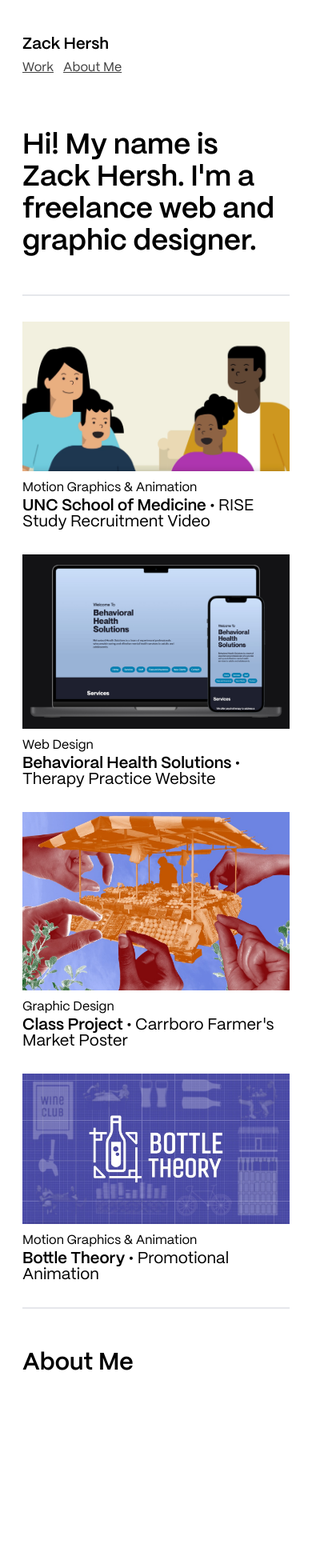
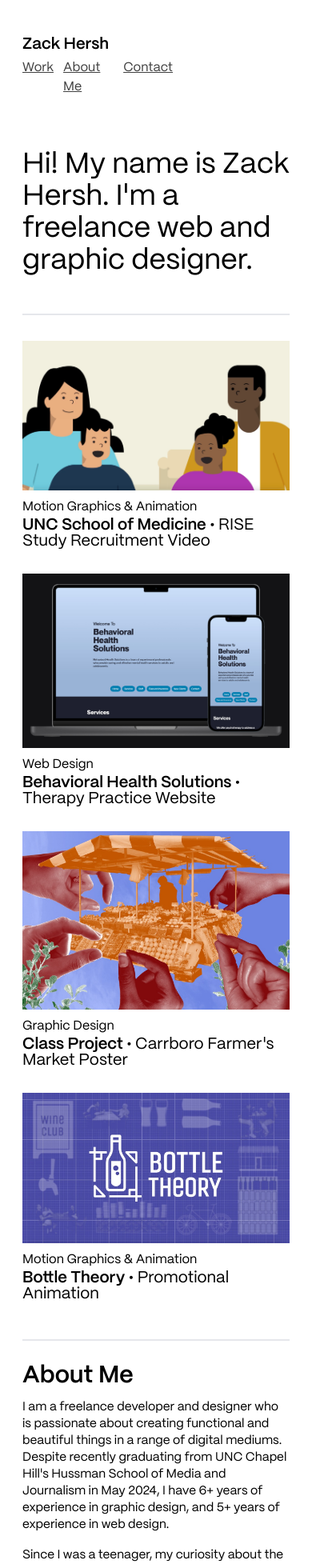
Before and after one commit to zackshersh/freelance, a React (Create React App) app: page / in a window 390 px wide. Shown: the top 1955 px of the page at 80% size. Before the commit the page ends 1796 px from the top, so only its background shows below. Built offline with nearby package versions, Linux system fonts and the light colour scheme.

Commit message:
added about me content and fleshed out styling

```diff
--- a/src/HomePage.js
+++ b/src/HomePage.js
@@ -3,6 +3,7 @@
 import TitleCard2 from "./components/TitleCard2";
 import Work from './components/Work';
 import About from './components/About';
+import Contact from './components/Contact';
 
 function HomePage(props) {
     return (
@@ -10,6 +11,7 @@
             <TitleCard2 />
             <Work />
             <About />
+            <Contact />
         </div>
     );
 }
--- a/src/components/About.js
+++ b/src/components/About.js
@@ -2,8 +2,18 @@
 
 function About(props) {
     return (
-        <div className='border-t-2 py-12'>
+        <div className='border-t-2 py-6 mt-12'>
             <h3 id="about-anchor" className='text-3xl font-bold'>About Me</h3>
+            <section className='mt-3 md:flex justify-between'>
+                <div className='md:w-2/3 *:leading-snug'>
+                    <p className='text-[0.96rem]'>I am a freelance developer and designer who is passionate about creating functional and beautiful things in a range of digital mediums. Despite recently graduating from UNC Chapel Hill's Hussman School of Media and Journalism in May 2024, I have 6+ years of experience in graphic design, and 5+ years of experience in web design.</p>
+                    <p className='mt-4 text-[0.96rem]'>Since I was a teenager, my curiosity about the aesthetic and functional sides of design has pushed my individual exploration of graphics and coding, which I expanded upon in my studies at UNC, as well as my experiences working at Runaway Clothing, Guidehouse Consulting, and UNC's Blue Sky Innovation Lab.</p>
+                    <p className='mt-4 text-xl'>These days, I am applying my passion and abilities to working with businesses and individuals to create beautiful pieces of graphic, branding, and web design!</p>
+                </div>
+                <div className='flex flex-row md:flex-col *:underline *:decoration-green-400 *:px-1 *:text-lg'>
+                    <a className='hover:bg-green-400 transition-colors' href='./media/Zack Hersh Resume.pdf'>Resume</a>
+                </div>
+            </section>
         </div>
     );
 }
--- /dev/null
+++ b/src/components/Contact.js
@@ -0,0 +1,12 @@
+import React from 'react';
+
+function Contact(props) {
+    return (
+        <div className='border-t-2 py-6 mt-12'>
+            <h3 id="contact-anchor" className='text-2xl'>You can contact me at</h3>
+            <a href='mailto: zackshersh@gmail.com' className='text-3xl sm:text-[5vw] md:text-[4.5vw] mt-1 block'><span className='underline decoration-green-400'>zackshersh@gmail.com</span> →</a>
+        </div>
+    );
+}
+
+export default Contact;
--- a/src/components/MiniNav.js
+++ b/src/components/MiniNav.js
@@ -44,6 +44,7 @@
             <div className='flex sm:flex-col mb-4 mt-1 sm:mt-3'>
                 <NavOption index={0} selected={index} setSelected={setIndex} text={"Work"} scrollTo={"work-anchor"} wide={true} />
                 <NavOption index={1} selected={index} setSelected={setIndex} text={"About Me"} scrollTo={"about-anchor"} wide={false} />
+                <NavOption index={2} selected={index} setSelected={setIndex} text={"Contact"} scrollTo={"contact-anchor"} wide={false} />
             </div>
         </nav>
         </div>
--- a/src/components/TitleCard2.js
+++ b/src/components/TitleCard2.js
@@ -3,7 +3,7 @@
 function TitleCard2(props) {
     return (
         <div className='py-12 border-b-2'>
-            <h1 className='text-4xl font-bold'>Hi! My name is Zack Hersh. I'm a freelance web and graphic designer.</h1>
+            <h1 className='text-4xl '>Hi! My name is <span className=''>Zack Hersh</span>. I'm a freelance web and graphic designer.</h1>
         </div>
     );
 }
--- a/src/components/Work.js
+++ b/src/components/Work.js
@@ -14,8 +14,8 @@
     }
     console.log(data);
     return (
-        <div onMouseDown={handleMouseDown} className='my-8'>
-            <img src={"./media/" + data.thumbnail} />
+        <div onMouseDown={handleMouseDown} className='my-8 cursor-pointer'>
+            <img className='w-full hover:opacity-80 hover:scale-[0.99] transition-all' src={"./media/" + data.thumbnail} />
             <div className='mt-2'>
                 <p>{data.medium}</p>
                 <h3 className='text-xl mt-[0px] leading-none'> <b className='font-bold'>{data.client}</b> • {data.title}</h3>
--- a/src/routes/Root.js
+++ b/src/routes/Root.js
@@ -8,7 +8,7 @@
         <div className="sm:flex p-7 relative ">
             <MiniNav />
             <ScrollRestoration />
-            <main>
+            <main className=''>
                 <Outlet />
             </main>
         </div>
--- a/src/workData.json
+++ b/src/workData.json
@@ -54,7 +54,7 @@
         "client": "Class Project",
         "medium": "Graphic Design",
         "thumbnail": "farmersmarket-thumbnail.jpg",
-        "description": "A project in one of my graphic design classes at UNC Chapel Hill, tasked us with designing two posters for a local event. I chose to do the Carrboro Farmer's Market. I wanted to create designs that would capture the organic, patchwork vibe of the farmer's market, while still having a bold and eye-catching style. The final designs are digital collages that play with scale and perspective in order to draw the viewer's eye into the poster. The different photographic elements were made monochromatic in order to enhance the bold style and the visual clarity of the design.",
+        "description": "A project in one of my graphic design classes at UNC Chapel Hill, tasked us with designing two posters for a local event. I chose to do the Carrboro Farmer's Market. I wanted to create designs that would capture the organic, patchwork vibe of the farmer's market, while still having a bold and eye-catching style. The final designs are digital collages that play with scale and perspective in order to draw the viewer's eye into the poster. The different photographic elements were made monochromatic in order to enhance the bold style and the visual clarity of the design. ",
         "tags": ["Graphic Design", "Adobe Photoshop", "Typography"],
         "path": "/carrboro-farmers-market",
         "content": [
@@ -73,7 +73,7 @@
         "client": "Bottle Theory",
         "medium": "Motion Graphics & Animation",
         "thumbnail": "bottletheory-thumbnail.jpg",
-        "description": "A project in one of my graphic design classes at UNC Chapel Hill, tasked us with designing two posters for a local event. I chose to do the Carrboro Farmer's Market. I wanted to create designs that would capture the organic, patchwork vibe of the farmer's market, while still having a bold and eye-catching style. The final designs are digital collages that play with scale and perspective in order to draw the viewer's eye into the poster. The different photographic elements were made monochromatic in order to enhance the bold style and the visual clarity of the design.",
+        "description": "One project from a motion graphics course I took while at UNC paired groups with real businesses in the community and tasked us with creating promotional motion graphics for a specific need of theirs. My group was paired with Bottle Theory, a craft wine and beer shop and bar, which had recently opened in Apex, NC. They asked that we develop a short introductory animation for advertising on social media that introduced viewers to their specific ethos. Additionally, they requested an animated version of their logo for use on social media which I created individually.",
         "tags": ["Motion Graphics", "Adobe After Effects", "Typography"],
         "path": "/bottle-theory",
         "content": [
```
Also changed, not shown: 1 other file (tests, documents, lock files or other folders).
